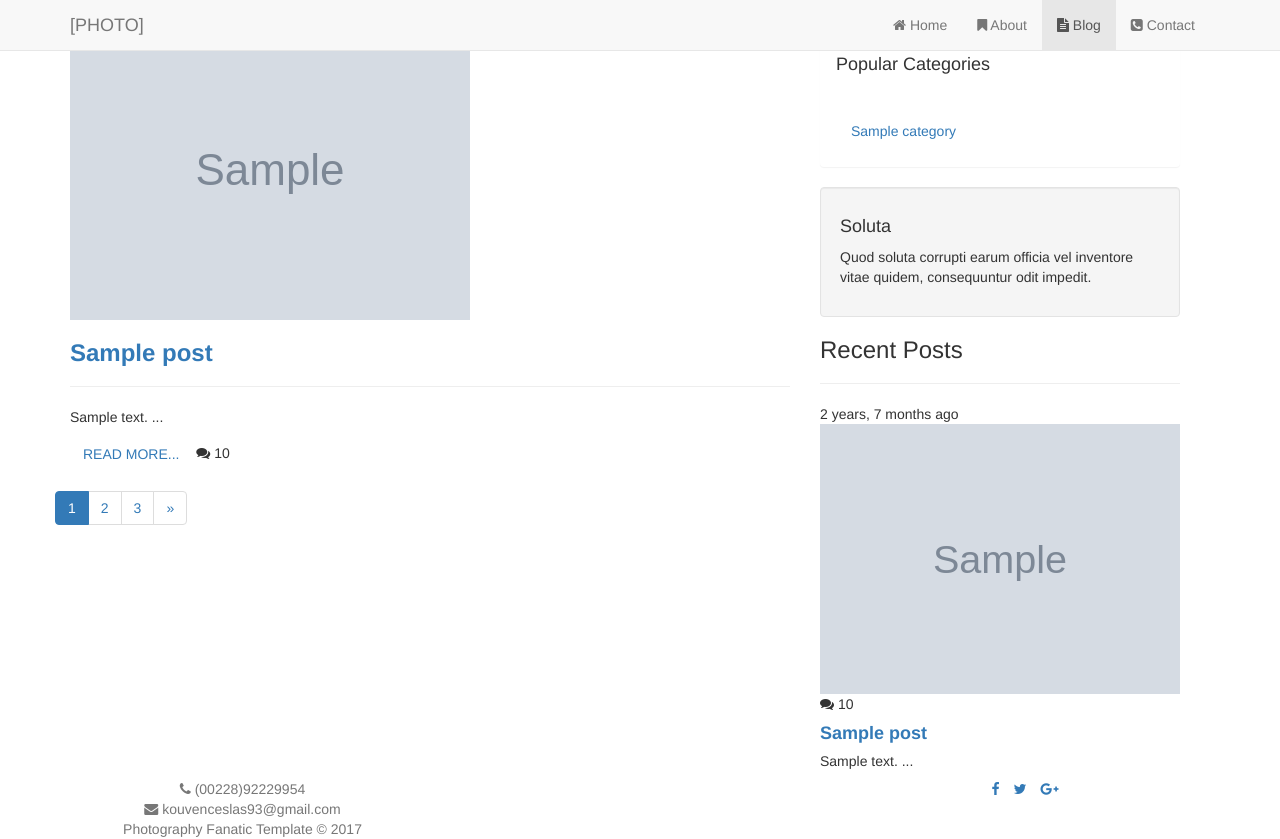
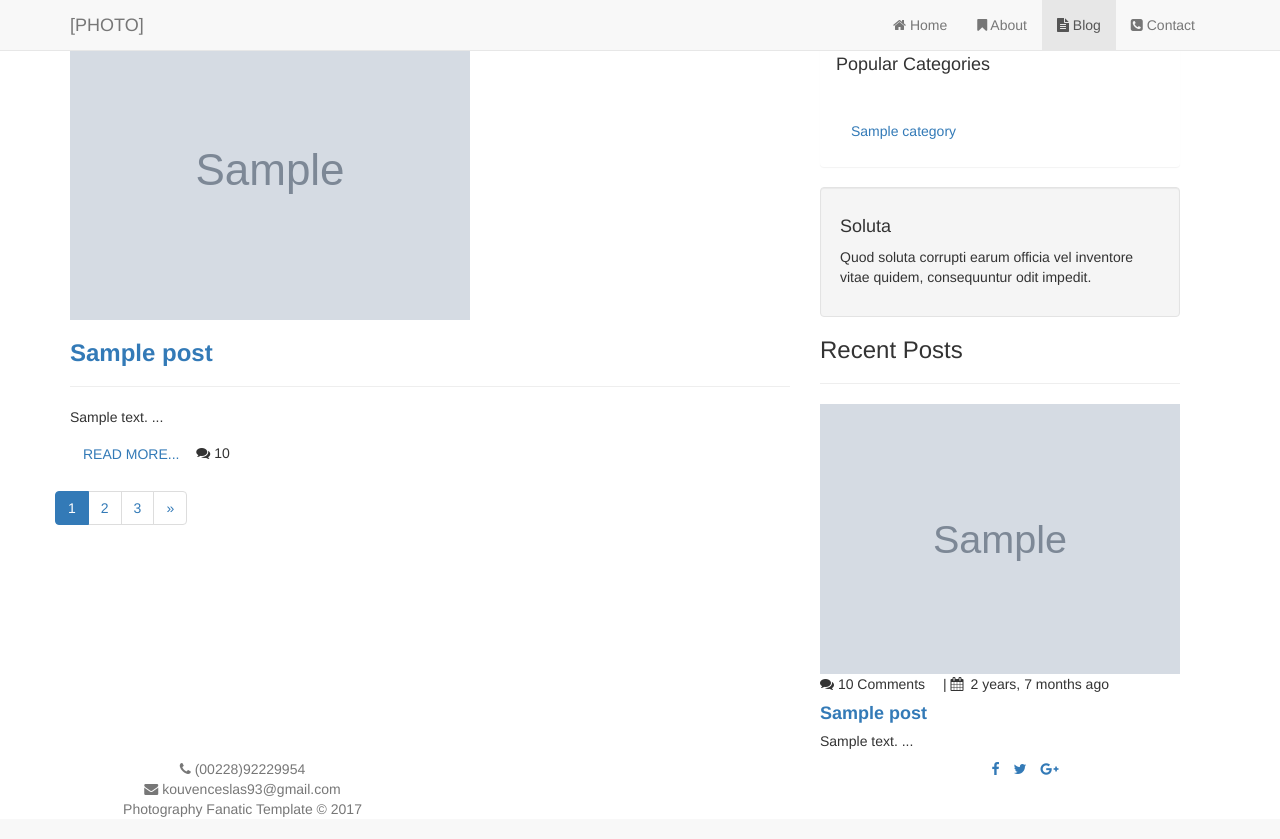
Before and after one commit to BehnamGolmohammadi/Photo, a Django app: page /blog/ in a window 1280 px wide. After the commit the page ends 817 px from the top, so only its background shows below. Run offline with Django 3.2, Linux system fonts and the light colour scheme; tables that the repository leaves empty hold one stand-in row (values such as "Sample post"); grey boxes marked "Sample" are stand-in pictures; some libraries are stand-ins or nearby versions.

Commit message:
Some html edit for better views

```diff
--- a/templates/blog/blog-LatestPosts.html
+++ b/templates/blog/blog-LatestPosts.html
@@ -6,17 +6,22 @@
 {% for post in posts %}
 <div class="post">
     <div class="post-heading">
-      <span>{{post.Published_Date|naturaltime}}</span>
+
       <a href="{% url 'blog:post' pid=post.id %}">
         <img class="img-responsive" src="{{ post.Image.url }}" alt="post's picture">
       </a>
     </div>
     <div class="post-body">
       <span>
-        <i class="fa fa-comments sr-icons"></i> 10
+        <i class="fa fa-comments sr-icons"></i> 10 Comments
+        &emsp;|
+        <i class="fa fa-calendar sr-icons"></i>&ensp;{{post.Published_Date|naturaltime}}
       </span>
       <h4 class="text-left"><a href="{% url 'blog:post' pid=post.id %}"><strong>{{post.Title}}</strong></a></h4>
       <h5 class="text-left">{{post.Content|Shorter_Content:7}}</h5>
     </div>
+    {% if not forloop.last %}
+    <hr>
+    {% endif %}
   </div>
 {% endfor %}
--- a/templates/blog/post.html
+++ b/templates/blog/post.html
@@ -63,6 +63,8 @@
           </ul>
         </div>
         <div class="col-xs-12 col-sm-3">
+          <h3>Recent Posts</h3>
+          <hr>
         <!-- latestPosts -->
         {% LatestPosts %}
         </div>
```
